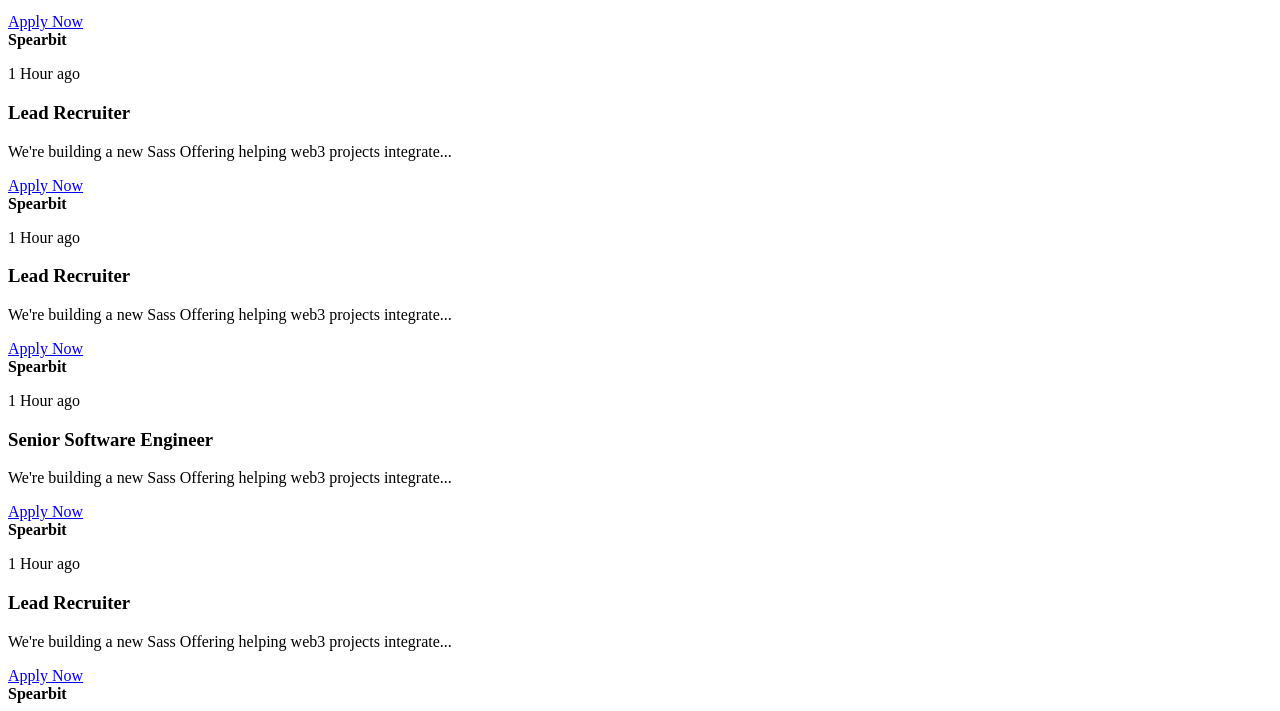
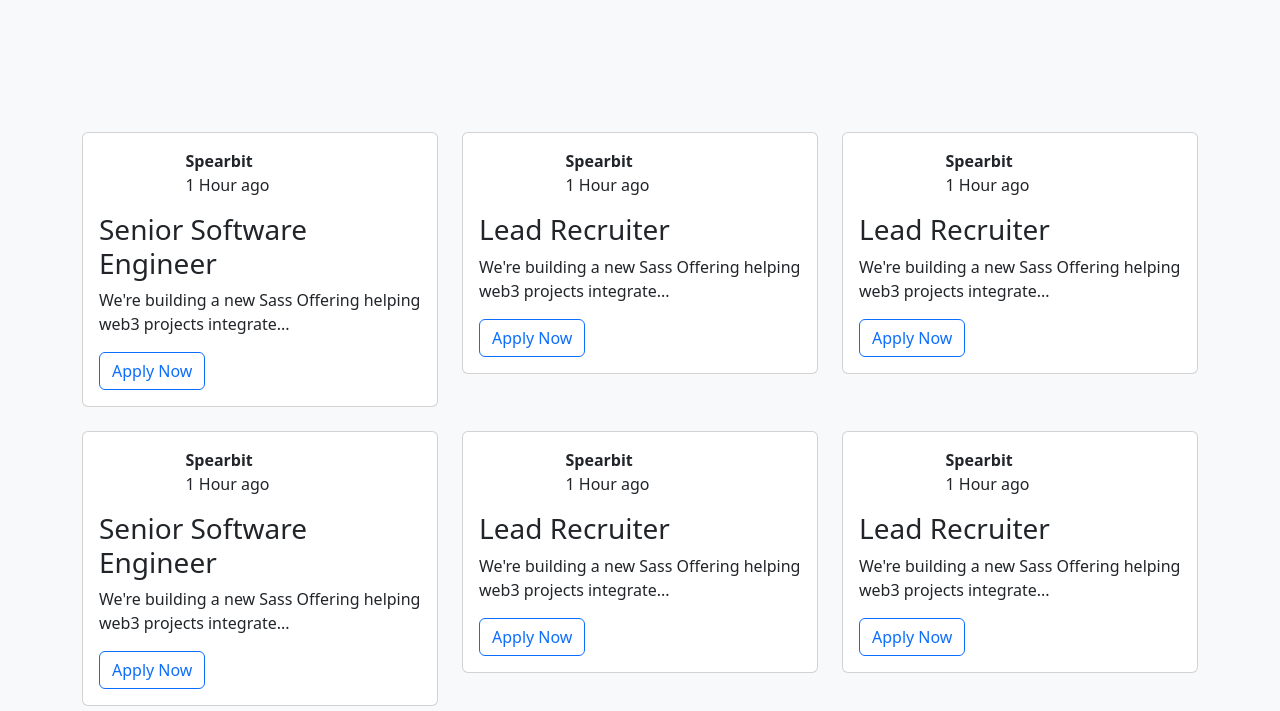
Before and after one commit to JonatanFajardo/Find-Job, a website: page index.html in a window 1280 px wide. Shown: the part 298-1009 px from the top of the page. Drawn offline with Linux system fonts and the light colour scheme.

Commit message:
Direccion de estilos.

```diff
--- a/index.html
+++ b/index.html
@@ -10,7 +10,7 @@
   <!-- <link href="/your-path-to-fontawesome/css/fontawesome.css" rel="stylesheet">
   <link href="/your-path-to-fontawesome/css/brands.css" rel="stylesheet">
   <link href="/your-path-to-fontawesome/css/solid.css" rel="stylesheet"> -->
-  <link rel="stylesheet" href="assets/css/">
+  <link rel="stylesheet" href="assets/css/main.css">
     <title>Document</title>
   </head>
   <body class="bg-light">
```
